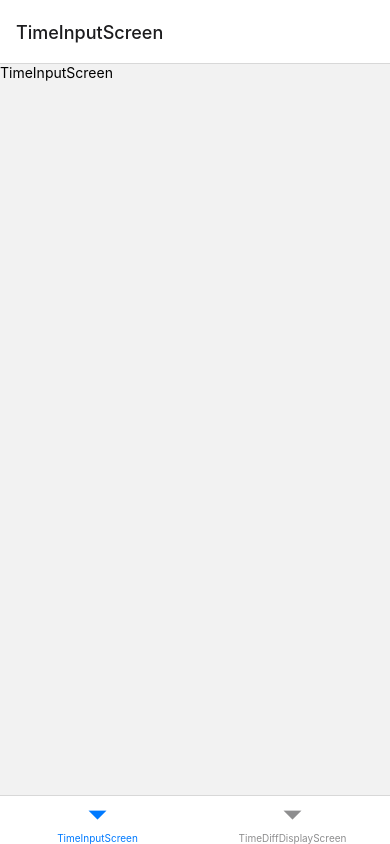
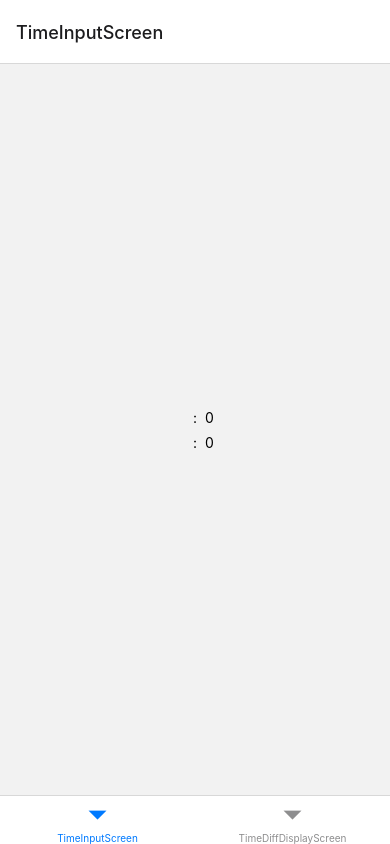
Before and after one commit to elraito/time-differ, a React Native app: screen /TimeInputScreen in a window 390 px wide. Built offline with nearby package versions, Linux system fonts and the light colour scheme.

Commit message:
Input with manual validation

```diff
--- a/App.tsx
+++ b/App.tsx
@@ -1,10 +1,13 @@
 import { NavigationContainer } from '@react-navigation/native';
 import { BottomTabNavigator } from './src/BottomTabNavigator';
+import { TimeContextProvider } from './src/TimeContext';
 
 function App(): JSX.Element {
   return (
     <NavigationContainer>
-      <BottomTabNavigator />
+      <TimeContextProvider>
+        <BottomTabNavigator />
+      </TimeContextProvider>
     </NavigationContainer>
   );
 }
--- a/src/BottomTabNavigator.tsx
+++ b/src/BottomTabNavigator.tsx
@@ -8,10 +8,7 @@
   return (
     <TabNavigator.Navigator>
       <TabNavigator.Screen name="TimeInputScreen" component={TimeInputScreen} />
-      <TabNavigator.Screen
-        name="TimeDiffDisplayScreen"
-        component={TimeDiffDisplayScreen}
-      />
+      <TabNavigator.Screen name="TimeDiffDisplayScreen" component={TimeDiffDisplayScreen} />
     </TabNavigator.Navigator>
   );
 }
--- /dev/null
+++ b/src/TimeContext.tsx
@@ -0,0 +1,36 @@
+import { Dispatch, ReactNode, SetStateAction, createContext, useState } from 'react';
+
+interface InputTime {
+  hours: number;
+  minutes: number;
+}
+
+interface TimeContext {
+  startTime: InputTime;
+  setStartTime: Dispatch<SetStateAction<InputTime>>;
+  endTime: InputTime;
+  setEndTime: Dispatch<SetStateAction<InputTime>>;
+}
+
+export const TimeContext = createContext<TimeContext>({
+  startTime: { hours: 0, minutes: 0 },
+  endTime: { hours: 0, minutes: 0 },
+  setStartTime: () => {},
+  setEndTime: () => {},
+});
+
+interface TimeContextProviderProps {
+  children: ReactNode;
+}
+
+export function TimeContextProvider({ children }: TimeContextProviderProps): JSX.Element {
+  const [startTime, setStartTime] = useState<InputTime>({
+    hours: 0,
+    minutes: 0,
+  });
+  const [endTime, setEndTime] = useState<InputTime>({ hours: 0, minutes: 0 });
+
+  return (
+    <TimeContext.Provider value={{ startTime, setStartTime, endTime, setEndTime }}>{children}</TimeContext.Provider>
+  );
+}
--- a/src/screens/TimeDiffDisplayScreen.tsx
+++ b/src/screens/TimeDiffDisplayScreen.tsx
@@ -1,10 +1,28 @@
+import { useContext } from 'react';
+import { StyleSheet, Text } from 'react-native';
 import { SafeAreaView } from 'react-native-safe-area-context';
-import { Text } from 'react-native';
+import { TimeContext } from '../TimeContext';
 
-export function TimeDiffDisplayScreen(): JSX.Element {
+export function TimeDiffDisplayScreen() {
+  const { startTime, endTime } = useContext(TimeContext);
+
   return (
-    <SafeAreaView>
-      <Text>TimeDiffDisplayScreen</Text>
+    <SafeAreaView style={styles.container}>
+      <Text>
+        {startTime.hours} : {startTime.minutes}
+      </Text>
+      <Text>
+        {endTime.hours} : {endTime.minutes}
+      </Text>
     </SafeAreaView>
   );
 }
+
+const styles = StyleSheet.create({
+  container: {
+    flex: 1,
+    justifyContent: 'center',
+    alignItems: 'center',
+    gap: 8,
+  },
+});
--- a/src/screens/TimeInputScreen.tsx
+++ b/src/screens/TimeInputScreen.tsx
@@ -1,10 +1,159 @@
+import { useContext, useState } from 'react';
+import { NativeSyntheticEvent, StyleSheet, Text, TextInput, TextInputChangeEventData, View } from 'react-native';
 import { SafeAreaView } from 'react-native-safe-area-context';
-import { Text } from 'react-native';
+import { TimeContext } from '../TimeContext';
 
-export function TimeInputScreen(): JSX.Element {
+interface ValidationErrors {
+  [key: string]: undefined | string;
+}
+
+export function TimeInputScreen() {
+  const { startTime, setStartTime, endTime, setEndTime } = useContext(TimeContext);
+
+  const [validationErrors, setValidationErrors] = useState<ValidationErrors>({});
+
+  const validateMinutes = (minutes: number) => {
+    if (isNaN(minutes)) {
+      return 'should be a number';
+    }
+
+    if ([0, 15, 30, 45].includes(minutes) && minutes <= 59) {
+      return true;
+    } else if (minutes > 59) {
+      return 'should be smaller than 60';
+    } else {
+      return 'should be one of 0, 15, 30, 45';
+    }
+  };
+
+  const validateHours = (hours: number) => {
+    if (isNaN(hours)) {
+      return 'should be a number';
+    }
+
+    if (hours >= 0 && hours <= 23) {
+      return true;
+    } else {
+      return 'should be between 0 and 23';
+    }
+  };
+
+  const handleStartHourChange = (e: NativeSyntheticEvent<TextInputChangeEventData>) => {
+    const hours = parseInt(e.nativeEvent.text, 10);
+    const hoursValidation = validateHours(hours);
+
+    if (hoursValidation === true) {
+      setStartTime(prev => ({ ...prev, hours }));
+      setValidationErrors(prev => ({ ...prev, startHours: undefined }));
+    } else {
+      setValidationErrors(prev => ({ ...prev, startHours: 'Starting hours ' + hoursValidation }));
+    }
+  };
+
+  const handleEndHourChange = (e: NativeSyntheticEvent<TextInputChangeEventData>) => {
+    const hours = parseInt(e.nativeEvent.text, 10);
+    const hoursValidation = validateHours(hours);
+
+    if (hoursValidation === true) {
+      setEndTime(prev => ({ ...prev, hours }));
+      setValidationErrors(prev => ({ ...prev, endHours: undefined }));
+    } else {
+      setValidationErrors(prev => ({ ...prev, endHours: 'Ending hours ' + hoursValidation }));
+    }
+  };
+
+  const handleStartMinuteChange = (e: NativeSyntheticEvent<TextInputChangeEventData>) => {
+    const minutes = parseInt(e.nativeEvent.text, 10);
+    const minutesValidation = validateMinutes(minutes);
+
+    if (minutesValidation === true) {
+      setStartTime(prev => ({ ...prev, minutes }));
+      setValidationErrors(prev => ({ ...prev, startMinutes: undefined }));
+    } else {
+      setValidationErrors(prev => ({ ...prev, startMinutes: 'Staring minutes ' + minutesValidation }));
+    }
+  };
+
+  const handleEndMinutesChange = (e: NativeSyntheticEvent<TextInputChangeEventData>) => {
+    const minutes = parseInt(e.nativeEvent.text, 10);
+    const minutesValidation = validateMinutes(minutes);
+
+    if (minutesValidation === true) {
+      setEndTime(prev => ({ ...prev, minutes }));
+      setValidationErrors(prev => ({ ...prev, endMinutes: undefined }));
+    } else {
+      setValidationErrors(prev => ({ ...prev, endMinutes: 'Ending minutes ' + minutesValidation }));
+    }
+  };
+
+  const hasValidationErrors = () => {
+    let errors: string[] = [];
+    for (const key in validationErrors) {
+      if (validationErrors[key]) {
+        errors.push(validationErrors[key]!);
+      }
+    }
+    return errors.length > 0 ? errors : [];
+  };
+
   return (
-    <SafeAreaView>
-      <Text>TimeInputScreen</Text>
+    <SafeAreaView style={styles.container}>
+      <View style={styles.row}>
+        <TextInput
+          defaultValue={startTime.hours.toString()}
+          onChange={handleStartHourChange}
+          keyboardType="number-pad"
+          maxLength={2}
+          placeholder="HH"
+        />
+        <Text>:</Text>
+        <TextInput
+          defaultValue={startTime.minutes.toString()}
+          onChange={handleStartMinuteChange}
+          keyboardType="number-pad"
+          maxLength={2}
+          placeholder="MM"
+        />
+      </View>
+      <View style={styles.row}>
+        <TextInput
+          defaultValue={endTime.hours.toString()}
+          onChange={handleEndHourChange}
+          keyboardType="number-pad"
+          maxLength={2}
+          placeholder="HH"
+        />
+        <Text>:</Text>
+        <TextInput
+          defaultValue={endTime.minutes.toString()}
+          onChange={handleEndMinutesChange}
+          keyboardType="number-pad"
+          maxLength={2}
+          placeholder="MM"
+        />
+      </View>
+      {hasValidationErrors().length > 0 &&
+        hasValidationErrors().map((e, i) => (
+          <View style={styles.row} key={i}>
+            <Text style={styles.errorMessage}>{e}</Text>
+          </View>
+        ))}
     </SafeAreaView>
   );
 }
+
+const styles = StyleSheet.create({
+  container: {
+    flex: 1,
+    justifyContent: 'center',
+    alignItems: 'center',
+    gap: 8,
+  },
+  row: {
+    flexDirection: 'row',
+    gap: 8,
+  },
+  errorMessage: {
+    color: 'red',
+  },
+});
```
Also changed, not shown: .prettierrc.js.
